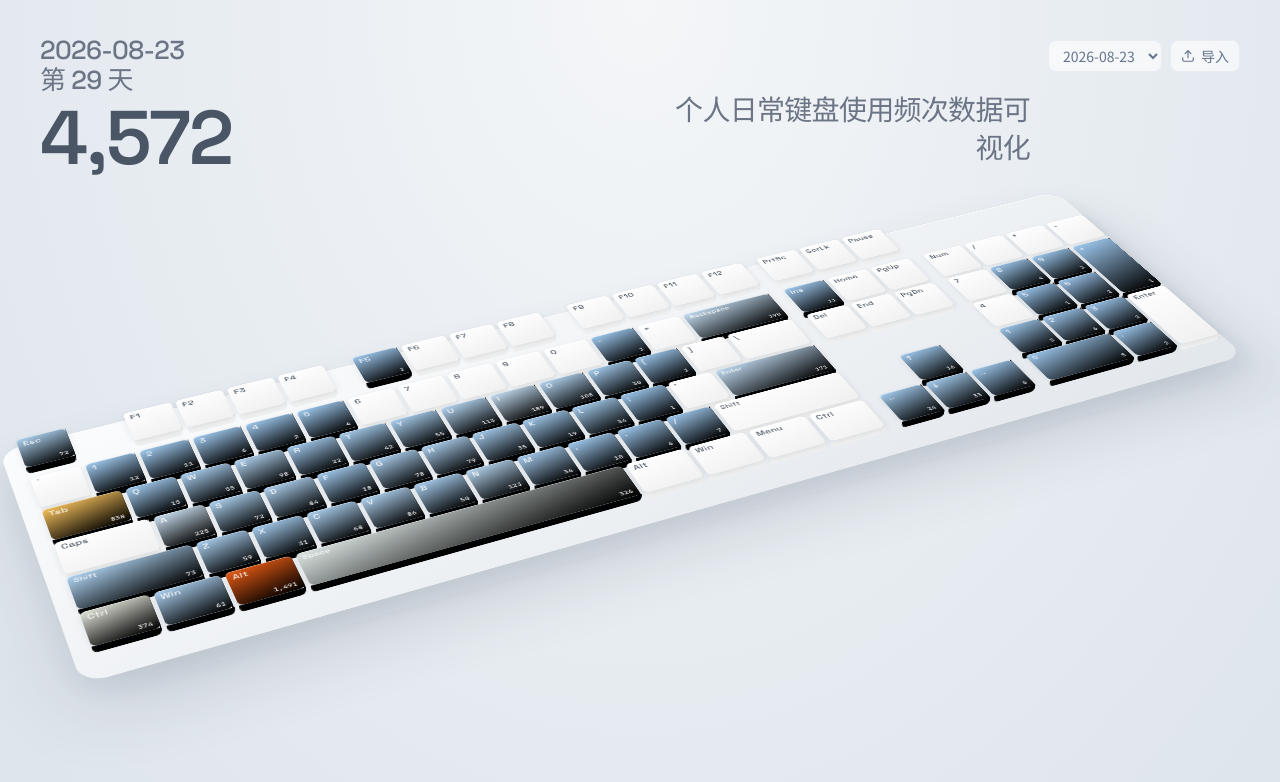
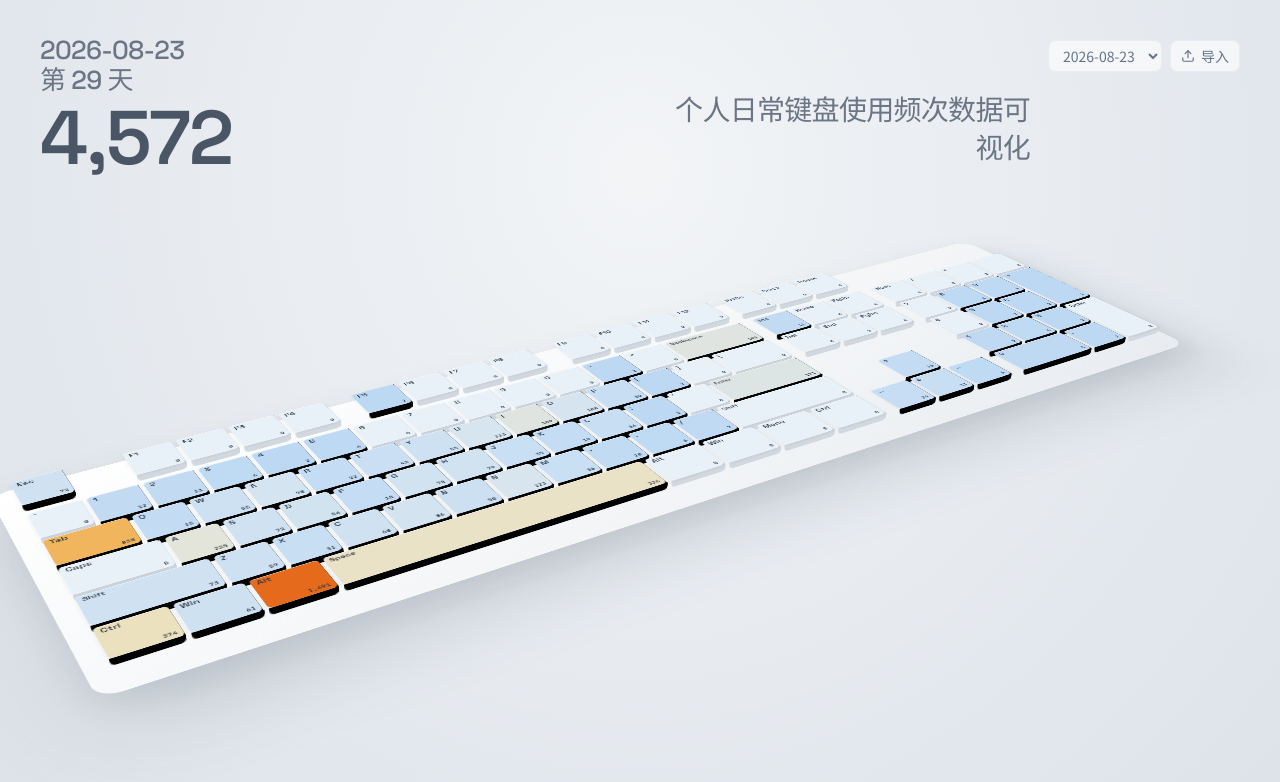
Before and after one commit to sakuradairong/keystats-heatmap, a Next.js app: page / in a window 1280 px wide. Shown: the top 782 px of the page. Built offline with nearby package versions, Linux system fonts and the light colour scheme.

Commit message:
Match Bilibili heatmap palette and studio camera
Use pastel blue-to-orange sqrt heat colors, dark ink on keycaps,
and a steeper three-quarter keyboard angle with soft studio shadow.

Co-authored-by: woaidairongbuhuibian <woaidairongbuhuibian@gmail.com>

```diff
--- a/src/app/globals.css
+++ b/src/app/globals.css
@@ -74,8 +74,9 @@
 
 .keyboard-stage {
   animation: keyboard-rise 800ms cubic-bezier(0.22, 1, 0.36, 1) both;
-  --kb-scale: 0.28;
-  --kb-tilt: 48deg;
+  --kb-scale: 0.3;
+  --kb-tilt: 58deg;
+  --kb-yaw: -30deg;
   --kb-aspect: 1.55 / 1;
 }
 
@@ -85,30 +86,30 @@ main > section {
 
 @media (min-width: 480px) {
   .keyboard-stage {
-    --kb-scale: 0.4;
-    --kb-aspect: 1.75 / 1;
+    --kb-scale: 0.42;
+    --kb-aspect: 1.7 / 1;
   }
 }
 
 @media (min-width: 640px) {
   .keyboard-stage {
-    --kb-scale: 0.62;
-    --kb-tilt: 50deg;
-    --kb-aspect: 1.9 / 1;
+    --kb-scale: 0.6;
+    --kb-tilt: 60deg;
+    --kb-yaw: -32deg;
+    --kb-aspect: 1.85 / 1;
   }
 }
 
 @media (min-width: 900px) {
   .keyboard-stage {
-    --kb-scale: 0.78;
-    --kb-tilt: 52deg;
-    --kb-aspect: 2.05 / 1;
+    --kb-scale: 0.76;
+    --kb-aspect: 2 / 1;
   }
 }
 
 @media (min-width: 1100px) {
   .keyboard-stage {
-    --kb-scale: 0.9;
+    --kb-scale: 0.88;
   }
 }
 
--- a/src/components/heatmap-viewer.tsx
+++ b/src/components/heatmap-viewer.tsx
@@ -91,7 +91,7 @@ export function HeatmapViewer() {
 
   return (
     <div className="relative min-h-screen overflow-x-hidden">
-      <div className="pointer-events-none absolute inset-0 bg-[radial-gradient(ellipse_at_50%_0%,#f4f6f8_0%,#e8edf2_48%,#dde4eb_100%)]" />
+      <div className="pointer-events-none absolute inset-0 bg-[radial-gradient(ellipse_at_50%_20%,#f2f4f6_0%,#e6eaef_55%,#dce2e8_100%)]" />
 
       <main className="relative z-10 mx-auto flex min-h-screen w-full max-w-[1360px] flex-col px-4 pb-8 pt-5 sm:px-10 sm:pt-10">
         {status === "loading" && (
--- a/src/components/keyboard-heatmap.tsx
+++ b/src/components/keyboard-heatmap.tsx
@@ -37,13 +37,12 @@ function KeyCap({
   const h = keyDef.h ?? 1;
   const width = keyDef.w * unit - gap;
   const height = h * unit - gap;
-  const depth = Math.max(7, unit * 0.14);
+  const depth = Math.max(6, unit * 0.12);
   const color = heatColor(count, maxCount);
-  const side = darkenHex(color, count > 0 ? 0.22 : 0.1);
-  const front = darkenHex(color, count > 0 ? 0.14 : 0.06);
+  const side = darkenHex(color, 0.16);
+  const front = darkenHex(color, 0.1);
   const text = contrastText(color);
-  const showCount = count > 0;
-  const pad = Math.max(4, unit * 0.1);
+  const pad = Math.max(4, unit * 0.09);
 
   return (
     <button
@@ -68,64 +67,51 @@ function KeyCap({
         style={{
           transformStyle: "preserve-3d",
           transform: hovered
-            ? `translateZ(${depth + 5}px) translateY(-1px)`
+            ? `translateZ(${depth + 4}px)`
             : `translateZ(${depth}px)`,
         }}
       >
         <span
-          className="absolute inset-0 rounded-[6px]"
+          className="absolute inset-0 rounded-[5px]"
           style={{
-            background: `linear-gradient(165deg, ${color} 0%, ${darkenHex(color, 0.06)} 100%)`,
+            background: color,
             color: text,
             transform: "translateZ(0)",
             boxShadow: hovered
-              ? "0 12px 22px rgba(40, 55, 75, 0.18)"
-              : "0 3px 8px rgba(40, 55, 75, 0.1), inset 0 1px 0 rgba(255,255,255,0.45)",
+              ? "0 10px 18px rgba(40, 55, 75, 0.16)"
+              : "0 2px 5px rgba(40, 55, 75, 0.08), inset 0 1px 0 rgba(255,255,255,0.55)",
           }}
         >
           <span
-            className="absolute font-display leading-none tracking-wide"
+            className="absolute font-display leading-none"
             style={{
               left: pad,
-              top: pad * 0.85,
+              top: pad * 0.75,
               fontSize:
                 keyDef.w >= 2
-                  ? Math.max(9, unit * 0.16)
-                  : Math.max(10, unit * 0.19),
-              opacity: 0.88,
+                  ? Math.max(8, unit * 0.15)
+                  : Math.max(9, unit * 0.175),
               fontWeight: 500,
+              letterSpacing: "0.01em",
             }}
           >
             {keyDef.label}
           </span>
-          {showCount && (
           <span
             className="absolute font-mono tabular-nums leading-none"
             style={{
-                right: pad,
-                bottom: pad * 0.85,
-                fontSize: Math.max(8, unit * 0.135),
+              right: pad * 0.9,
+              bottom: pad * 0.7,
+              fontSize: Math.max(7, unit * 0.125),
               fontWeight: 600,
-                opacity: 0.9,
             }}
           >
             {formatCount(count)}
           </span>
-          )}
-          {hovered && (
-            <span
-              className="pointer-events-none absolute left-1/2 top-0 z-30 whitespace-nowrap rounded-md bg-slate-800/90 px-2 py-1 font-mono text-[11px] font-semibold text-white shadow-lg"
-              style={{
-                transform: "translate3d(-50%, calc(-100% - 8px), 48px)",
-              }}
-            >
-              {keyDef.label} · {formatCount(count)}
-            </span>
-          )}
         </span>
 
         <span
-          className="absolute left-0 right-0 rounded-b-[6px]"
+          className="absolute left-0 right-0 rounded-b-[5px]"
           style={{
             height: depth,
             top: "100%",
@@ -136,7 +122,7 @@ function KeyCap({
         />
 
         <span
-          className="absolute top-0 bottom-0 rounded-r-[5px]"
+          className="absolute top-0 bottom-0 rounded-r-[4px]"
           style={{
             width: depth,
             left: "100%",
@@ -168,34 +154,34 @@ export function KeyboardHeatmap({ keyCounts }: Props) {
 
   return (
     <div className="keyboard-stage relative mx-auto w-full max-w-[1320px]">
-      <div className="keyboard-viewport relative mx-auto overflow-x-auto overflow-y-hidden px-1 pb-4 pt-1 sm:overflow-visible sm:px-4 sm:pb-10 sm:pt-2">
+      <div className="keyboard-viewport relative mx-auto overflow-x-auto overflow-y-hidden px-1 pb-4 pt-1 sm:overflow-visible sm:px-4 sm:pb-12 sm:pt-2">
         <div
           className="keyboard-scene relative mx-auto"
           style={{
             width: "100%",
             maxWidth: 1180,
             aspectRatio: "var(--kb-aspect, 2.05 / 1)",
-            perspective: "2200px",
+            perspective: "1600px",
           }}
         >
           <div
-            className="keyboard-plate absolute left-1/2 top-[2%] origin-center sm:top-[4%]"
+            className="keyboard-plate absolute left-1/2 top-[6%] origin-center"
             style={{
               width,
               height,
               transform:
-                "translateX(-50%) rotateX(var(--kb-tilt, 52deg)) rotateZ(-24deg) scale(var(--kb-scale, 0.9))",
+                "translateX(-50%) rotateX(var(--kb-tilt, 60deg)) rotateZ(var(--kb-yaw, -32deg)) scale(var(--kb-scale, 0.88))",
               transformStyle: "preserve-3d",
             }}
           >
             <div
-              className="absolute -inset-[18px] rounded-[26px]"
+              className="absolute -inset-[20px] rounded-[22px]"
               style={{
                 background:
-                  "linear-gradient(160deg, #fbfcfd 0%, #eef1f4 55%, #e2e7ec 100%)",
-                transform: "translateZ(-12px)",
+                  "linear-gradient(155deg, #ffffff 0%, #f3f5f7 60%, #e8ecf0 100%)",
+                transform: "translateZ(-10px)",
                 boxShadow:
-                  "0 48px 90px rgba(55, 70, 90, 0.16), 0 18px 36px rgba(55, 70, 90, 0.08), inset 0 1px 0 rgba(255,255,255,0.9)",
+                  "0 55px 100px rgba(60, 75, 95, 0.18), 0 20px 40px rgba(60, 75, 95, 0.08)",
               }}
             />
 
--- a/src/lib/heatmap-color.ts
+++ b/src/lib/heatmap-color.ts
@@ -1,34 +1,49 @@
-import { interpolateRgbBasis } from "d3-interpolate";
-import { scaleSequential } from "d3-scale";
+import { interpolateRgb } from "d3-interpolate";
+import { scaleLinear } from "d3-scale";
 
-/** Bright soft blue → cream → amber → orange (reference heatmap) */
-const HEAT_COLORS = [
-  "#9ec9ef",
-  "#b5d7f3",
-  "#d2e4f2",
-  "#e8e6d4",
-  "#f3e2b0",
-  "#f5cf72",
-  "#f2b045",
-  "#ef8f2c",
-  "#ea6f1c",
-  "#e45a14",
+/**
+ * Pastel heat stops matching the Bilibili keyboard viz:
+ * soft sky blue → pale cream → peach → vivid orange.
+ * Kept deliberately light — no navy/charcoal midtones.
+ */
+const STOPS: Array<[number, string]> = [
+  [0, "#b9d6f2"],
+  [0.12, "#c5ddf4"],
+  [0.28, "#d7e5ef"],
+  [0.42, "#e6e4d4"],
+  [0.55, "#f0dfb0"],
+  [0.68, "#f3c978"],
+  [0.8, "#f0a84a"],
+  [0.9, "#eb8630"],
+  [1, "#e56a1c"],
 ];
 
-const interpolator = interpolateRgbBasis(HEAT_COLORS);
+function sampleHeat(t: number): string {
+  const x = Math.min(1, Math.max(0, t));
+  for (let i = 0; i < STOPS.length - 1; i += 1) {
+    const [aT, aC] = STOPS[i];
+    const [bT, bC] = STOPS[i + 1];
+    if (x >= aT && x <= bT) {
+      const local = (x - aT) / (bT - aT || 1);
+      return interpolateRgb(aC, bC)(local);
+    }
+  }
+  return STOPS[STOPS.length - 1][1];
+}
 
 export function createHeatScale(maxCount: number) {
   const domainMax = Math.max(1, maxCount);
-  // Slight power curve so mid-high keys warm up sooner like the reference
-  return scaleSequential((t) => interpolator(Math.pow(t, 0.85))).domain([
-    0,
-    domainMax,
-  ]);
+  // Sqrt domain spreads mid-frequency keys into warmer tones like the reference
+  return scaleLinear()
+    .domain([0, Math.sqrt(domainMax)])
+    .range([0, 1])
+    .clamp(true);
 }
 
 export function heatColor(count: number, maxCount: number): string {
-  if (count <= 0) return "#ffffff";
-  return createHeatScale(maxCount)(count);
+  if (count <= 0) return "#e8f0f8";
+  const t = createHeatScale(maxCount)(Math.sqrt(count)) as number;
+  return sampleHeat(t);
 }
 
 export function darkenHex(hex: string, amount = 0.22): string {
@@ -52,19 +67,7 @@ export function darkenHex(hex: string, amount = 0.22): string {
   return `#${toHex(r)}${toHex(g)}${toHex(b)}`;
 }
 
-export function contrastText(bg: string): string {
-  const normalized = bg.replace("#", "");
-  const full =
-    normalized.length === 3
-      ? normalized
-          .split("")
-          .map((c) => c + c)
-          .join("")
-      : normalized;
-  const num = parseInt(full, 16);
-  const r = (num >> 16) & 255;
-  const g = (num >> 8) & 255;
-  const b = num & 255;
-  const luminance = (0.299 * r + 0.587 * g + 0.114 * b) / 255;
-  return luminance > 0.55 ? "#3a4553" : "#ffffff";
+/** Reference uses dark ink on pastel keycaps */
+export function contrastText(_bg: string): string {
+  return "#2b3340";
 }
```
Lines whose indentation alone changed are shown as unchanged.
